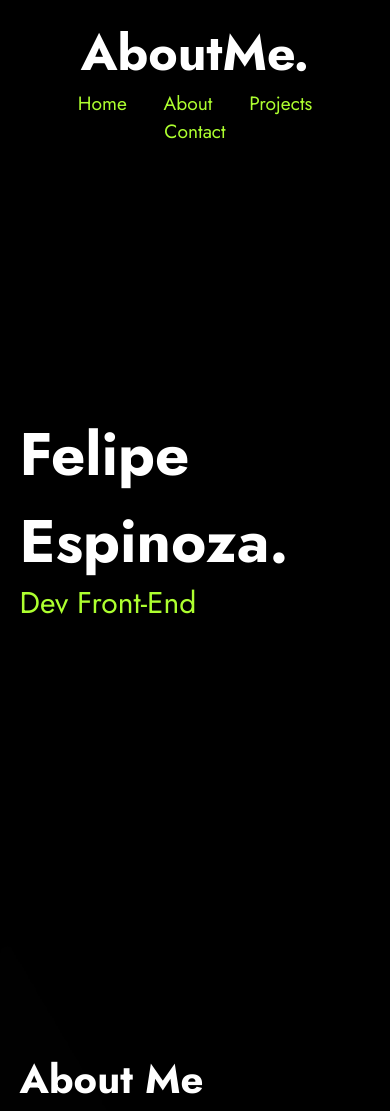
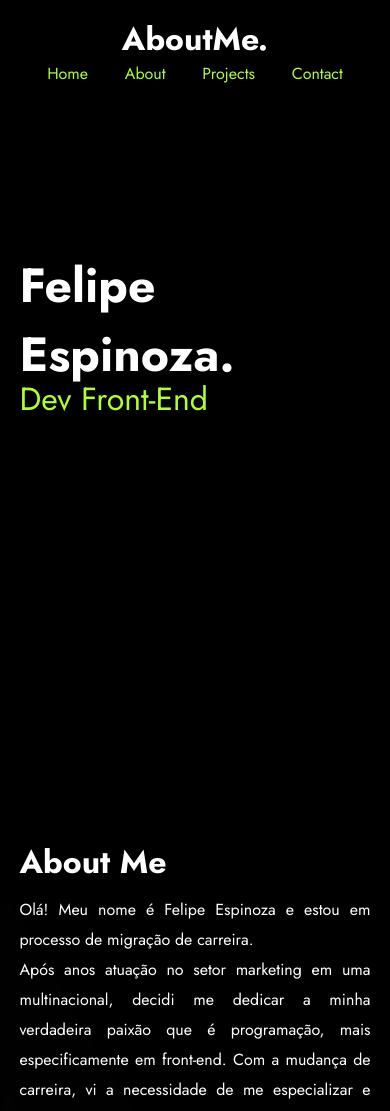
Before and after one commit to fde95/AboutMe.v2, a plain HTML site: page index.html in a window 390 px wide. Shown: the top 1111 px of the page. Drawn offline with Linux system fonts and the light colour scheme.

Commit message:
Ajuste de página Inicial

```diff
--- a/main.css
+++ b/main.css
@@ -259,7 +259,7 @@ footer{
     }
 
     header h1{
-        font-size: 50px;
+        font-size: 2em;
     }
 
     header .container{
@@ -272,9 +272,25 @@ footer{
     }
 
     header nav li{
-        font-size: 1.2em;
+        font-size: 1em;
     }
     /*Fim Ajustes Header*/
+
+    /*Inicio Criação Home*/
+    #home{
+        padding: 150px 0 320px 0;
+    }
+
+    #home h2{
+        font-size: 3em;
+    }
+
+    #home p{
+        font-size: 2em;
+        line-height: 20px;
+        color: greenyellow;
+    }
+    /*Fim Criação Home*/
 
     /*Inicio Ajustes AboutMe*/
     #about {
@@ -282,7 +298,8 @@ footer{
     }
 
     #about h2{
-        font-size: 2.5em;
+        font-size: 2em;
+        padding-bottom: 10px;
     }
 
     #about p{
@@ -346,13 +363,13 @@ footer{
     }
 
     .social{
-        font-size: 1em;
+        font-size: .9em;
     }
     /*Fim Ajustes Contato*/
 
     /*Inicio Ajustes Footer*/
     footer {
-        font-size: .9em;
+        font-size: .8em;
     }
     /*Fim Ajustes Footer*/
 
@@ -369,7 +386,7 @@ footer{
 
     /*Inicio Ajustes AboutMe*/
     #about {
-        padding: 110px 0 0 0;
+        padding: 220px 0 0 0;
     }
 
     #about h2{
```
